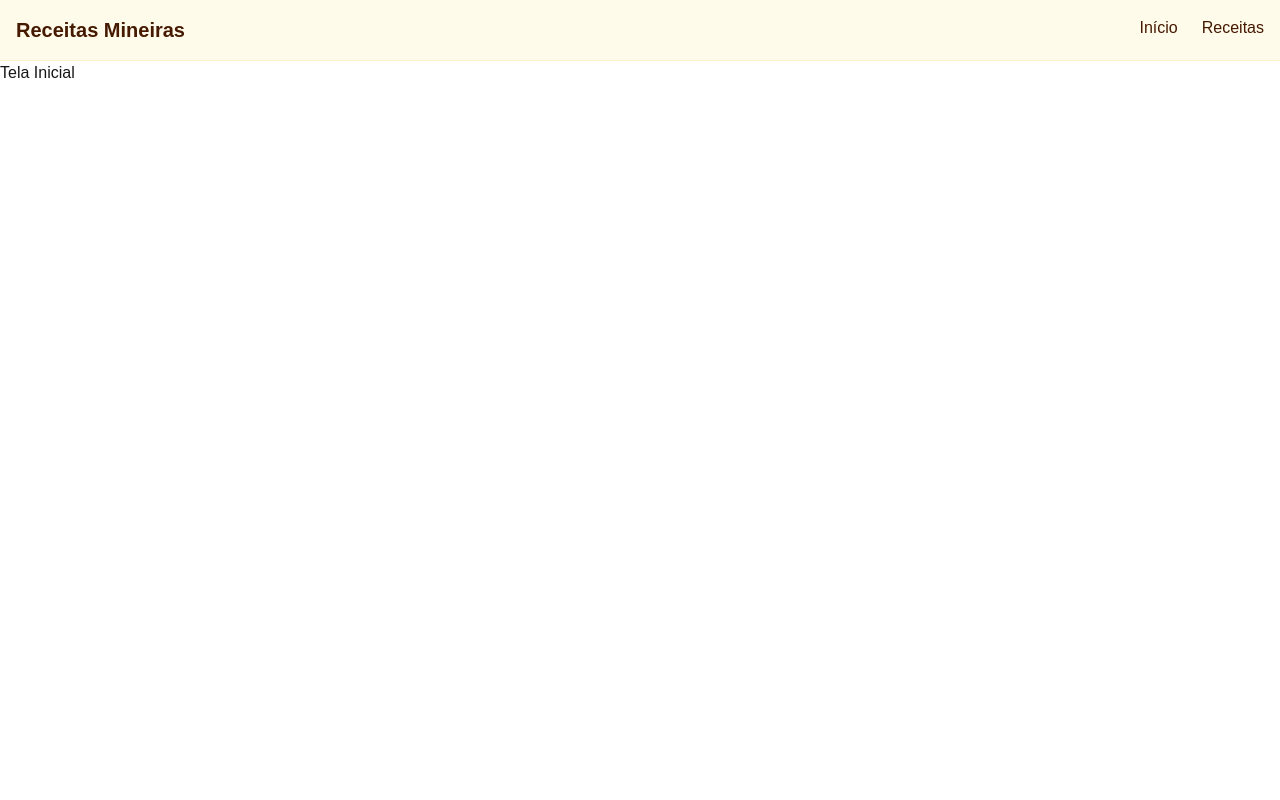
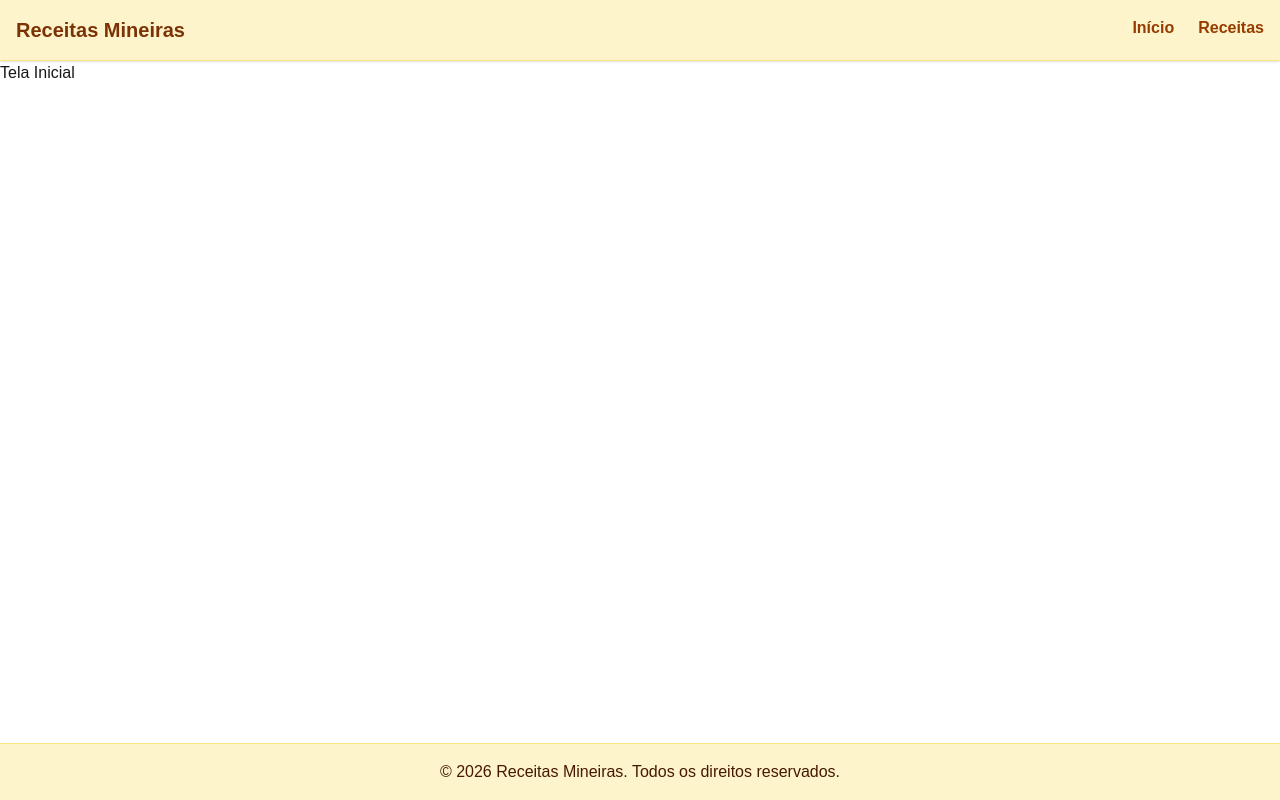
Before and after one commit to anacmeira/Receitas, a Next.js app: page / in a window 1280 px wide. Built offline with nearby package versions, Linux system fonts and the light colour scheme.

Commit message:
feat: adicionando estilo no footer

```diff
--- a/src/app/layout.tsx
+++ b/src/app/layout.tsx
@@ -1,8 +1,9 @@
 import type { Metadata } from "next";
 import { Inter } from "next/font/google";
 import "./globals.css";
-
 import Header from "@/components/Header";
+// 1. IMPORTA O FOOTER BEM AQUI:
+import Footer from "@/components/Footer";
 
 const inter = Inter({
   variable: "--font-inter",
@@ -22,12 +23,16 @@ export default function RootLayout({
   return (
     <html
       lang="pt-BR"
-      className={`${inter.variable} antialiased`}
+      className={`${inter.variable} antialiased h-full`}
     >
-      <body className="min-h-screen flex flex-col bg-gray-50">
+      <body className="min-h-screen flex flex-col bg-gray-50 text-amber-950">
         <Header />
 
+        {/* O flex-grow faz o conteúdo empurrar o footer sempre lá para baixo! */}
         <main className="flex-grow">{children}</main>
+
+        {/* 2. COLOCA O FOOTER BEM AQUI! */}
+        <Footer />
       </body>
     </html>
   );
--- a/src/app/page.tsx
+++ b/src/app/page.tsx
@@ -1,9 +1,9 @@
 
 export default function Home(){
   return (
-    <div>
+    <main className="flex-grow">
       <h1>Tela Inicial</h1>
-    </div>
+    </main>
 
   );
 
--- /dev/null
+++ b/src/components/Footer.tsx
@@ -0,0 +1,9 @@
+export default function Footer() {
+    return(
+        <footer className="bg-amber-100/90 text-amber-950 border-t border-amber-200 py-4 mt-auto">
+            <div className="container mx-auto text-center px-4 font-medium">
+                <p>© 2026 Receitas Mineiras. Todos os direitos reservados.</p>
+            </div>
+        </footer>
+    )
+}
--- a/src/components/Header.tsx
+++ b/src/components/Header.tsx
@@ -2,16 +2,16 @@ import Link from "next/link";
 
 export default function Header(){
     return (
-        <header className="w-full bg-amber-50 text-amber-950 py-4 border-b border-amber-100">
+        <header className="w-full bg-amber-100/90 text-amber-950 border-b border-amber-200 py-4 shadow-sm">
             <div className="flex justify-between container mx-auto px-4">
-                <Link className="text-xl font-bold hover:scale-105 transition-all" href="/">
+                <Link className="text-xl font-bold text-amber-900 hover:scale-105 transition-all" href="/">
                     Receitas Mineiras
                 </Link>
-                <nav className="flex gap-6">
-                    <Link className="hover:text-amber-700 transition-colors" href="/">
+                <nav className="flex gap-6 font-semibold">
+                    <Link className="text-amber-800 hover:text-amber-950 transition-colors" href="/">
                         Início
                     </Link>
-                    <Link className="hover:text-amber-700 transition-colors" href="/">
+                    <Link className="text-amber-800 hover:text-amber-950 transition-colors" href="/">
                         Receitas
                     </Link>
                 </nav>
```
